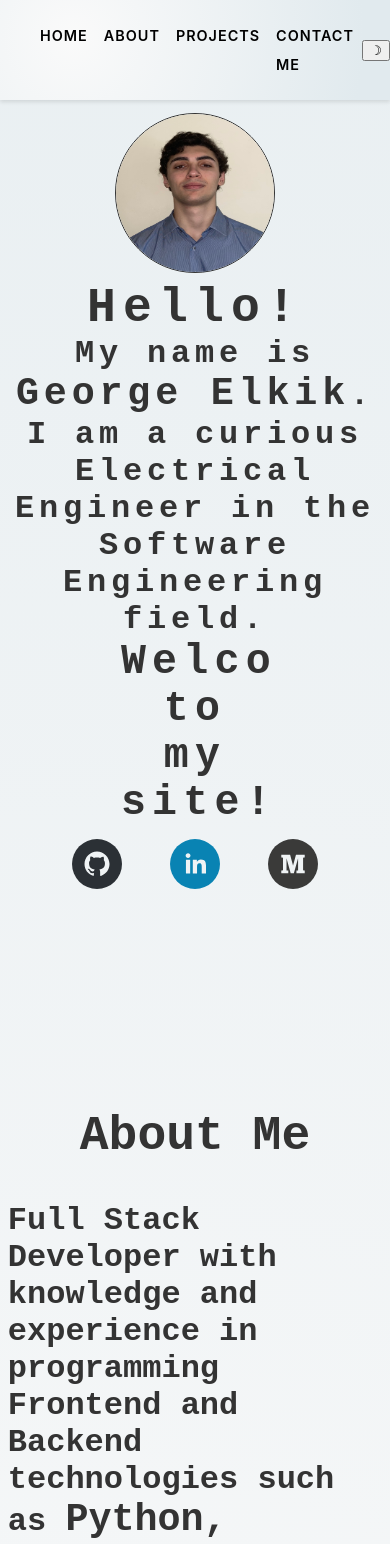
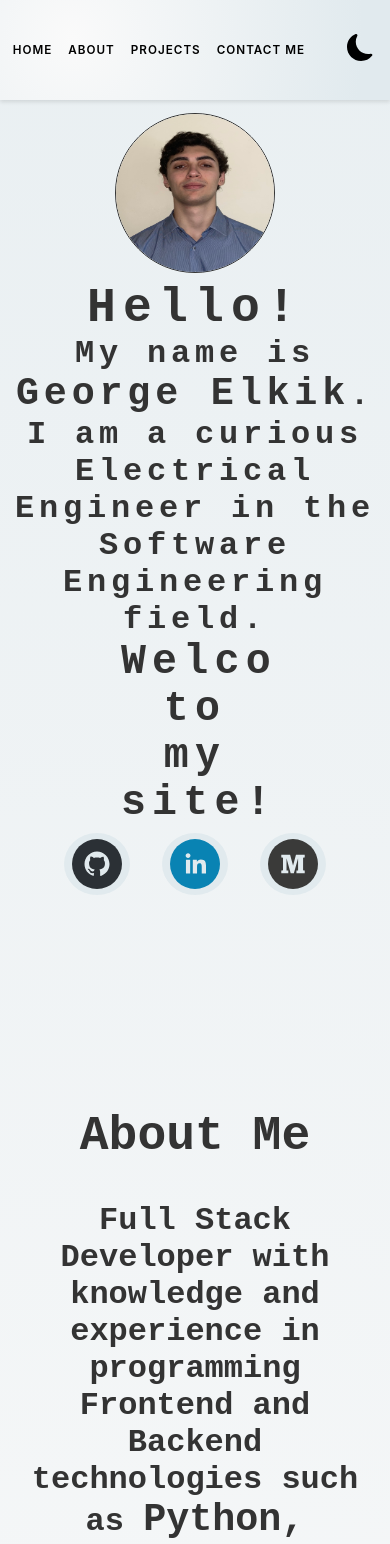
Before and after one commit to gelkik/website-frontend, a React (Create React App) app: page /contact in a window 390 px wide. Shown: the top 1544 px of the page. Built offline with nearby package versions, Linux system fonts and the light colour scheme.

Commit message:
Made the contact form phone friendly

```diff
--- a/package.json
+++ b/package.json
@@ -1,10 +1,10 @@
 {
-  "proxy": "http://127.0.0.1:5555",
   "homepage": "https://gelkik.github.io/website-frontend",
   "name": "client",
   "version": "0.1.0",
   "private": true,
   "dependencies": {
+    "@emailjs/browser": "^3.11.0",
     "@emotion/react": "^11.10.6",
     "@emotion/styled": "^11.10.6",
     "@headlessui/react": "^1.7.13",
@@ -13,6 +13,7 @@
     "@testing-library/jest-dom": "^5.16.5",
     "@testing-library/react": "^13.4.0",
     "@testing-library/user-event": "^13.5.0",
+    "devicon": "^2.15.1",
     "devicon-react-svg": "^0.2.4",
     "react": "^18.2.0",
     "react-dom": "^18.2.0",
--- a/src/components/AboutMe.js
+++ b/src/components/AboutMe.js
@@ -1,5 +1,7 @@
 import React from "react";
-import DevIcon,{iconList} from "devicon-react-svg";
+import DevIcon from "devicon-react-svg";
+// import { Box } from '@mui/material'
+// import * as icon from 'devicon/icons'
 
 // Local Data
 // import data from "../../data/portfolio.json";
@@ -19,7 +21,7 @@ const AboutMe = ({ handleWorkScroll, handleAboutScroll, isBlog }) => {
       width: "150px",
   };
 
-  console.log(iconList)
+  // console.log(iconList)
   return (
     // <Tab.Group manual>
     //   <Tab.List defaultIndex={0}>
--- a/src/components/EmailForm.js
+++ b/src/components/EmailForm.js
@@ -1,6 +1,7 @@
-import React, { useState } from "react";
+import React, { useState,useRef } from "react";
 // import { Tab } from '@headlessui/react'
-import { TextField,Box,Button } from '@mui/material'
+import { TextField,Button } from '@mui/material'
+import emailjs from '@emailjs/browser';
 // Local Data
 // import data from "../../data/portfolio.json";
 
@@ -14,6 +15,9 @@ const EmailForm = ({theme}) => {
   // useEffect(() => {
   //   setMounted(true);
   // }, []);
+
+  const form = useRef();
+
     const newObj = {
         name: '',
         email: '',
@@ -24,10 +28,68 @@ const EmailForm = ({theme}) => {
     const [emailError, setEmailError] = useState(false)
     const [commentError, setCommentError] = useState(false)
 
-  function handleSubmit(e){
-    e.preventDefault();
+    // function handleSubmit(e){
+    //     e.preventDefault();
 
         // setEmail({[e.target.name]:e.target.value})
+        // console.log(email)
+        // setNameError(false)
+        // setEmailError(false)
+        // setCommentError(false)
+
+        // if (email.name === ''){
+        //     setNameError(true)
+        // }
+        // if (email.email === ''){
+        //     setEmailError(true)
+        // }
+        // if (email.comment === ''){
+        //     setCommentError(true)
+        // }
+        // fetch('http://127.0.0.1:5555/emails',{
+        //     method: "POST",
+        //     headers: {
+        //         'Accept': 'application/json',
+        //         'Content-Type': 'application/json'
+        //     },
+        //     body: JSON.stringify(email)
+        // })
+        // .then(r=>r.json())
+        // .then(data=>{
+        //     setEmail(data)
+        // })
+
+        // emailjs.sendForm(
+        //     process.env.REACT_APP_SERVICE_ID,
+        //     process.env.REACT_APP_TEMPLATE_ID,
+        //     form.current,
+        //     process.env.REACT_APP_PUBLIC_KEY
+        //     )
+        //     .then((result) => {
+        //         alert('message sent successfully...');
+        //         console.log(result.text);
+        //     }, (error) => {
+        //         console.log(error.text);
+        //     });
+//         emailjs.sendForm(
+//             'service_ps2uizo', 'template_spcrl5d', form.current, 'yKjCLak0XHsqrUMWd'
+//             )
+//             .then((result) => {
+//                 console.log(result.text);
+//                 setEmail(newObj)
+//             }, (error) => {
+//                 console.log(error.text);
+//             });
+//   }
+
+    function handleChange(e){
+        setEmail((email)=>(
+            {...email,[e.target.name]:e.target.value
+            }))
+    }
+
+    const sendEmail = (e) => {
+        e.preventDefault();
         console.log(email)
         setNameError(false)
         setEmailError(false)
@@ -42,89 +104,77 @@ const EmailForm = ({theme}) => {
         if (email.comment === ''){
             setCommentError(true)
         }
-    fetch('http://127.0.0.1:5555/emails',{
-        method: "POST",
-        headers: {
-            'Accept': 'application/json',
-            'Content-Type': 'application/json'
-          },
-        body: JSON.stringify(email)
-    })
-    .then(r=>r.json())
-    .then(data=>{
-        setEmail(data)
-    })
-  }
-
-  function handleChange(e){
-    setEmail({...email,[e.target.name]:e.target.value})
-  }
+        emailjs.sendForm('service_ps2uizo', 'template_spcrl5d', form.current, 'yKjCLak0XHsqrUMWd')
+          .then((result) => {
+              console.log(result.text);
+              setEmail(newObj)
+          }, (error) => {
+              console.log(error.text);
+          });
+      };
 
 
   return (
+    <div className = 'contact-info'>
         <div>
-        <div className = 'contact-info'>
             <h1>
                 Contact Me
             </h1>
         </div>
-        <h4 className="pre-email-form">
+        <div className="pre-email-form">
             For business inquiries, you can email me, @gelkik@gmail.com, or fill out the form below:
-        </h4>
-        <Box
-            component="form"
-            sx={{
-                '& .MuiTextField-root': { m: 1, width: '25ch' },
-            }}
-            noValidate
-            autoComplete="off"
-            >
+        </div>
+                <br />
             <form
                 className = 'email-form'
-                onSubmit={handleSubmit}
-                contentContainerStyle={{flexGrow : 1, justifyContent : 'center'}}
+                ref={form}
+                onSubmit={sendEmail}
+                // style={{input: { color: 'white' } }}
             >
                 <TextField
-                    InputLabelProps={{ shrink: true }}
+                    InputLabelProps={{ shrink: true, input: { color: 'white' } }}
                     margin="dense"
-                    style = {{width: '100%'}}
+                    style = {{width: '90%',input: { color: 'white' }}}
                     id="standard-basic"
                     label="Name"
-                    variant="outlined"
+                    variant="filled"
                     value ={email.name}
                     name = 'name'
                     onChange={handleChange}
                     error={nameError}
                     helperText={nameError ? "Cannot leave your name blank." : ''}
                 />
+                <br />
                 <TextField
                     InputLabelProps={{ shrink: true }}
                     margin="dense"
-                    style = {{width: '100%'}}
+                    style = {{width: '90%'}}
                     id="standard-basic"
                     label="Email"
-                    variant="outlined"
+                    variant="filled"
                     name = 'email'
                     value ={email.email}
                     onChange={handleChange}
                     error={emailError}
                     helperText={emailError ? "I need your email address!" : ''}
                 />
+                <br />
                 <TextField
                     InputLabelProps={{ shrink: true }}
                     margin="dense"
-                    style = {{width: '100%'}}
+                    style = {{width: '90%'}}
                     id="standard-basic"
                     label="Comment"
                     name = 'comment'
                     multiline
                     rows={7}
-                    variant="outlined"
+                    variant="filled"
                     value ={email.comment}
                     onChange={handleChange}
                     error={commentError}
                     helperText={commentError ? "Must leave a comment." : ''}
                 />
+                <br />
                 <Button
                     type='submit'
                     variant="outlined"
@@ -133,7 +183,7 @@ const EmailForm = ({theme}) => {
                     Send
                 </Button>
             </form>
-        </Box>
+            <br />
     </div>
   )
 
--- a/src/components/Header.js
+++ b/src/components/Header.js
@@ -4,6 +4,7 @@ import EmailForm from './EmailForm'
 import AboutMe from './AboutMe'
 import Projects from './Projects';
 import PageContent from "./PageContent";
+import { BsMoonFill,BsSunFill } from 'react-icons/bs';
 
 
 const Header = () => {
@@ -53,7 +54,7 @@ const Header = () => {
             </li>
           </ul>
         </nav>
-        <button onClick={toggleTheme}>{theme === 'light' ? <span>&#9789;</span> : <span>&#9788;</span>}</button>
+        <div style={{marginRight:'4vw'}}className = 'header-theme' onClick={toggleTheme}>{theme === 'light' ? <BsMoonFill />:<BsSunFill />}</div>
       </header>
       <section id="page-content">
         <PageContent
--- a/src/components/PageContent.js
+++ b/src/components/PageContent.js
@@ -43,10 +43,46 @@ function PageContent({theme}) {
                     </p>
             </div>
                 <Stack className="page-content-buttons" spacing={4} direction="row" sx={{fontSize: 10, justifyContent: 'center'}}>
+                <Box
+                        component="form"
+                        sx={{
+                            '& .MuiTextField-root': { m: 1, width: '25ch' },
+                            backgroundColor: 'rgb(225, 234, 238)',
+                            borderRadius: '50%'
+
+                        }}
+                        noValidate
+                        autoComplete="off"
+                    >
                     <Button variant="text"><SocialIcon url = "https://github.com/gelkik" target="_blank"/></Button>
+                </Box>
+                <Box
+                        component="form"
+                        sx={{
+                            '& .MuiTextField-root': { m: 1, width: '25ch' },
+                            backgroundColor: 'rgb(225, 234, 238)',
+                            borderRadius: '50%'
+                        }}
+                        noValidate
+                        autoComplete="off"
+                    >
                     <Button variant="text"><SocialIcon url = "https://www.linkedin.com/in/george-elkik/"target="_blank"/></Button>
+                </Box>
+                <Box
+                        component="form"
+                        sx={{
+                            '& .MuiTextField-root': { m: 1, width: '25ch' },
+                            backgroundColor: 'rgb(225, 234, 238)',
+                            borderRadius: '50%'
+
+                        }}
+                        noValidate
+                        autoComplete="off"
+                    >
                     <Button variant="text"><SocialIcon url = "https://medium.com/@gelkik"target="_blank"/></Button>
+                </Box>
                 </Stack>
+
         </div>
 
     )
--- a/src/index.css
+++ b/src/index.css
@@ -301,18 +301,30 @@ animation-fill-mode: forwards; */
 
 .pre-email-form{
   text-align: center;
-  padding-left:2vw;
-  padding-right:2vw;
 }
+
 .email-form{
   text-align: center;
-  padding-left:20vw;
-  padding-right:20vw;
+  /* padding-left:20vw;
+  padding-right:30vw; */
 }
 
+.MuiInputBase-input  {
+  background: rgb(225, 234, 238);
+}
+
+.MuiTextField-root {
+  background: rgb(225, 234, 238);
+}
 @media (max-width:600px){
+  .header-nav ul {
+    list-style:none;
+    margin-left: -7vw;
+    font-size: 3vw;
+  }
+
   .about-me-text{
-    text-align: left;
+    text-align: center;
     font-family: monospace;
     flex-wrap: wrap;
     padding-left:2vw;
@@ -335,15 +347,15 @@ animation-fill-mode: forwards; */
     max-height: '100%';
     font-family: monospace;
   }
-  #contact{
+  .contact-info{
     text-align: center;
     height: 30em;
     max-height: '100%';
-    margin-top: 45vh;
     font-family: monospace;
+    margin-right: 1%;
+    /* padding-right: 10%; */
   }
-  .email-form{
-    padding-left:5vw;
-    padding-right:5vw;
+  .pre-email-form{
+    font-size: 90%;
   }
 }
```
Also changed, not shown: 2 other files (tests, documents, lock files or other folders). Lines whose indentation alone changed are shown as unchanged.
